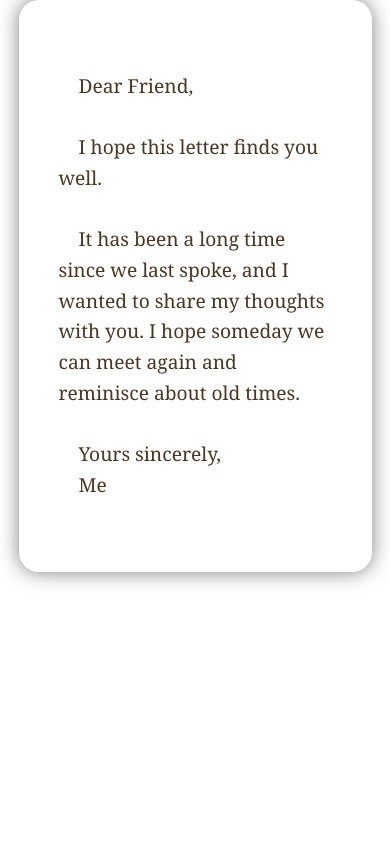
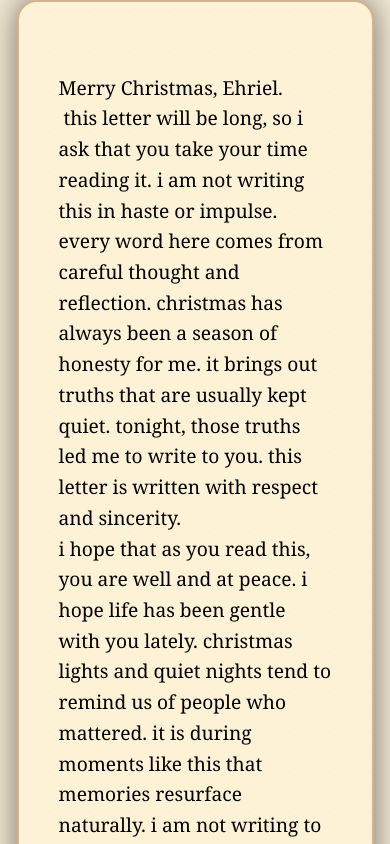
Before and after one commit to Yazu5/chrismast-letter-, a plain HTML site: page index.html in a window 390 px wide. Shown: the top 844 px of the page. Drawn offline with Linux system fonts and the light colour scheme.

Commit message:
Update index.html

```diff
--- a/index.html
+++ b/index.html
@@ -1,4 +1,3 @@
-
 <!DOCTYPE html>
 <html lang="en">
 <head>
@@ -9,42 +8,29 @@
   body {
     margin: 0;
     padding: 0;
-    background: url('background.jpg') no-repeat center center fixed;
-    background-size: cover;
+    background: #f0e6d2; /* parchment-like background for the page */
+    font-family: 'Georgia', serif;
     overflow: hidden;
-    font-family: 'Georgia', serif;
   }
 
-  /* Leaves on edges */
-  .leaves-left, .leaves-right {
-    position: fixed;
-    top: 0;
-    height: 100%;
-    width: 100px;
-    pointer-events: none;
-    z-index: 2;
-  }
-  .leaves-left { left: 0; background: url('leaves-left.png') repeat-y; }
-  .leaves-right { right: 0; background: url('leaves-right.png') repeat-y; }
-
-  /* Parchment letter */
+  /* Parchment-style letter container */
   .letter-container {
     position: relative;
     width: 70%;
     max-width: 800px;
     margin: auto;
     top: 10%;
-    background: url('parchment.png') no-repeat center center;
-    background-size: cover;
-    color: #4B3621; /* readable on parchment */
+    background: #fdf1d6;
     padding: 40px;
     font-size: 1.2em;
     line-height: 1.6em;
+    height: 80%;
     overflow: hidden;
-    height: 80%;
-    z-index: 1;
-    box-shadow: 0 0 20px rgba(0,0,0,0.5);
+    box-shadow: 0 0 30px rgba(0,0,0,0.5);
     border-radius: 20px;
+    border: 2px solid #d2b48c;
+    background-image: radial-gradient(rgba(0,0,0,0.01) 1px, transparent 1px);
+    background-size: 20px 20px; /* subtle texture */
   }
 
   .letter-content {
@@ -54,38 +40,25 @@
   }
 
   audio {
-    display: none;
+    display: none; /* hide audio completely */
   }
 </style>
 </head>
 <body>
 
-<div class="leaves-left"></div>
-<div class="leaves-right"></div>
-
 <div class="letter-container" id="letterContainer">
   <div class="letter-content" id="letterContent">
-    Dear Friend,
-
-    I hope this letter finds you well.
-
-    It has been a long time since we last spoke, and I wanted to share my thoughts with you. I hope someday we can meet again and reminisce about old times.
-
-    Yours sincerely,
-    Me
+    Loading letter...
   </div>
 </div>
 
 <audio id="bgMusic" loop>
-  <source src="music.mp3" type="audio/mpeg">
-  Your browser does not support the audio element.
+  <source src="song.mp3" type="audio/mpeg">
 </audio>
 
 <script>
   const music = document.getElementById('bgMusic');
   const content = document.getElementById('letterContent');
-  const container = document.getElementById('letterContainer');
-
   let scrollPos = 0;
   let scrolling = false;
 
@@ -100,7 +73,7 @@
     if(scrolling){
       scrollPos -= 0.1; // very slow
       content.style.top = scrollPos + 'px';
-      if(Math.abs(scrollPos) < content.scrollHeight){
+      if(Math.abs(scrollPos) < content.scrollHeight + 50){
         requestAnimationFrame(scrollLetter);
       }
     }
@@ -113,25 +86,26 @@
     }
   }
 
-  // Start music on first touch
-  document.body.addEventListener('touchstart', function(){
+  function startExperience() {
     if(music.paused){
       music.play();
       startScroll();
     } else {
       toggleScroll();
     }
-  });
+  }
 
-  // Also allow click for desktop
-  document.body.addEventListener('click', function(){
-    if(music.paused){
-      music.play();
-      startScroll();
-    } else {
-      toggleScroll();
-    }
-  });
+  // Start music and scroll on first touch or click
+  document.body.addEventListener('touchstart', startExperience, {once:true});
+  document.body.addEventListener('click', startExperience, {once:true});
+
+  // Load letter from file
+  fetch('letter.txt')
+    .then(response => response.text())
+    .then(text => {
+      content.textContent = text;
+    })
+    .catch(err => console.error('Error loading letter:', err));
 </script>
 
 </body>
```
